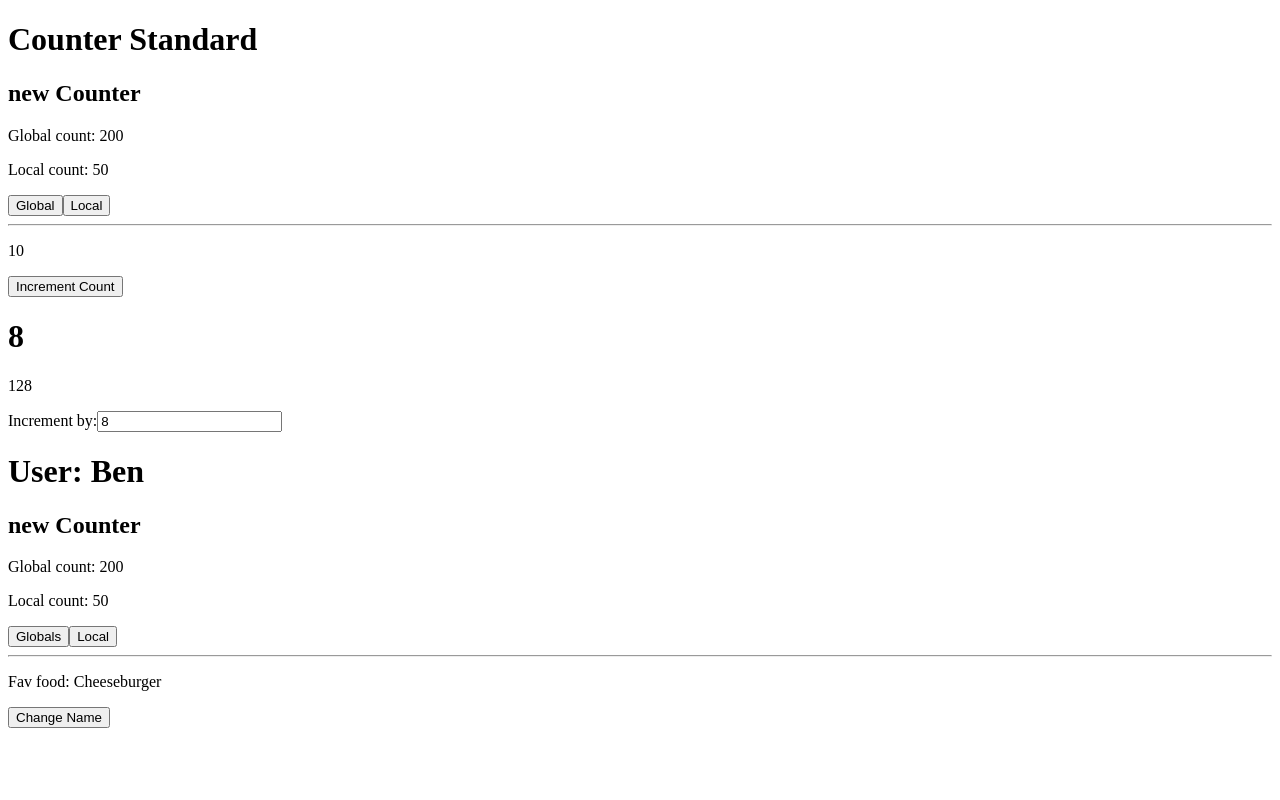
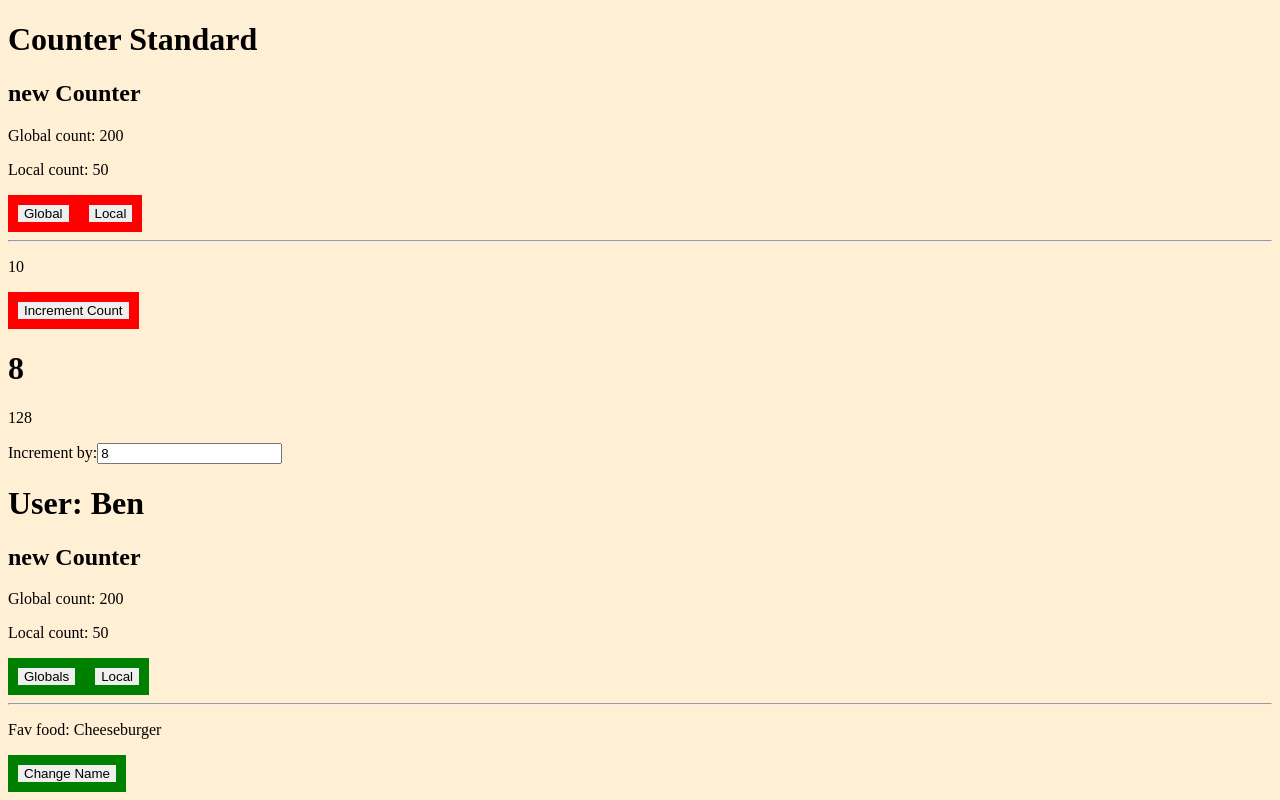
Before and after one commit to hiyongrui/intro-vue, a Vue app: page / in a window 1280 px wide. Built offline with nearby package versions, Linux system fonts and the light colour scheme.

Commit message:
global vs scoped css style
scoped means only for that component, in this case <UserCard> button is green color, while the <BaseCounter> button remains red from the style defined in App.vue
- but if u put red !important in App.vue, it will overrides the scoped green color defined in <UserCard>

```diff
--- a/src/App.vue
+++ b/src/App.vue
@@ -7,3 +7,13 @@ import UserCard from "./components/UserCard.vue";
   <BaseCounter />
   <UserCard :user="{ name: 'Ben', food: 'Cheeseburger' }" />
 </template>
+
+<style>
+html {
+  background-color: papayawhip;
+}
+
+button {
+  border: 10px solid red;
+}
+</style>
--- a/src/components/UserCard.vue
+++ b/src/components/UserCard.vue
@@ -32,3 +32,10 @@ export default {
   <p>Fav food: {{ user.food }}</p>
   <button @click="$emit('change-name')">Change Name</button>
 </template>
+
+
+<style scoped>
+button {
+  border: 10px solid green;
+}
+</style>
```
